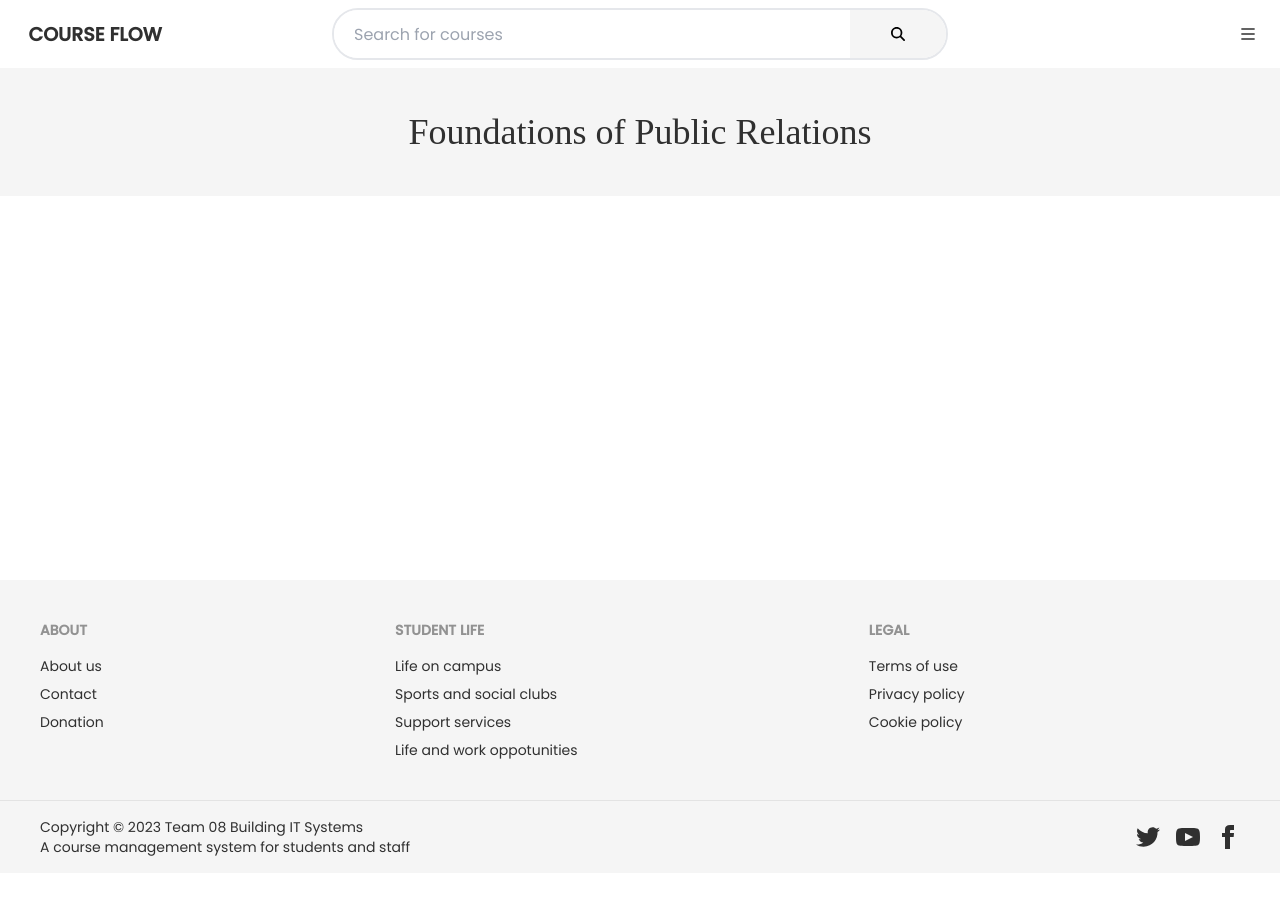
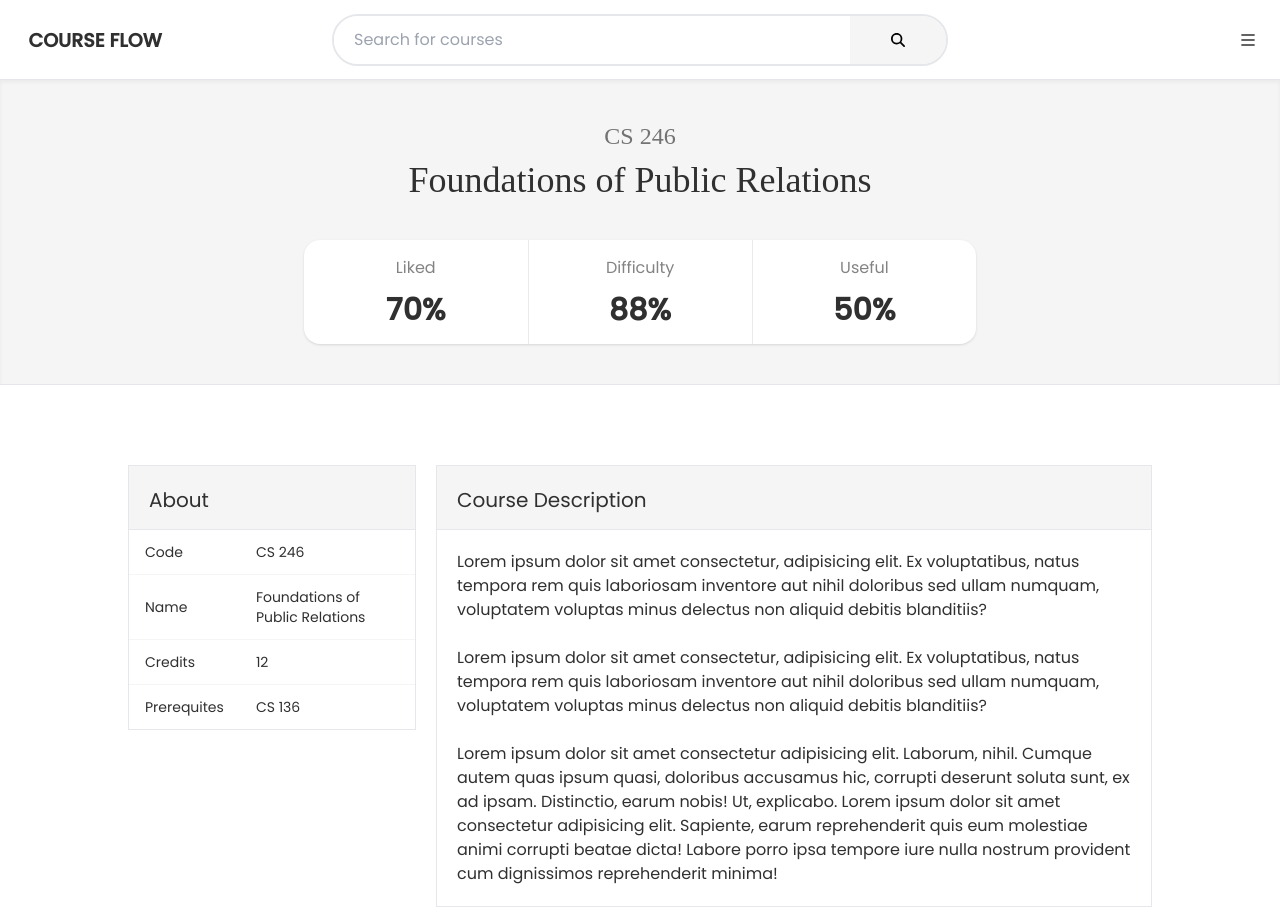
Before and after one commit to ThaiHoangDang/course-flow, a React (Create React App) app: page /course in a window 1280 px wide. Shown: the top 914 px of the page. Before the commit the page ends 873 px from the top, so only its background shows below. Built offline with nearby package versions, Linux system fonts and the light colour scheme; a web font is replaced by a local one.

Commit message:
add Course info page!!!

```diff
--- /dev/null
+++ b/src/components/Course/CourseHeader.jsx
@@ -0,0 +1,33 @@
+export default function CourseHeader({code, name, liked, difficulty, useful}) {
+
+  return (
+    <div className="bg-base-200 shadow-inner">
+      <div className="text-center px-8 lg:px-32 p-10 flex flex-wrap justify-center items-center">
+        <div>
+          <h1 className="w-full text-xl md:text-2xl text-neutral-500 mb-2">{code}</h1>
+          <h1 className="text-3xl md:text-4xl">{name}</h1>
+        </div>
+      </div>
+      <div className="px-8 lg:px-32 pb-10 border-b">
+        <div className="mx-auto stats flex max-w-2xl shadow text-center">
+
+          <div className="stat">
+            <div className="stat-title mb-3">Liked</div>
+            <div className="text-3xl font-bold">{liked ? liked + "%" : "_"}</div>
+          </div>
+
+          <div className="stat">
+            <div className="stat-title mb-3">Difficulty</div>
+            <div className="text-3xl font-bold">{difficulty ? difficulty + "%" : "_"}</div>
+          </div>
+
+          <div className="stat">
+            <div className="stat-title mb-3">Useful</div>
+            <div className="text-3xl font-bold">{useful ? useful + "%" : "_"}</div>
+          </div>
+
+        </div>
+      </div>
+    </div>
+  );
+}
--- a/src/components/Footer.jsx
+++ b/src/components/Footer.jsx
@@ -2,8 +2,8 @@ import { Link } from "react-router-dom";
 
 export default function Footer() {
 	return (
-		<div>
-			<footer className="footer p-10 bg-base-200 text-base-content">
+		<footer className="border-t">
+			<div className="footer p-10 bg-base-200 text-base-content">
 				<nav>
 					<header className="footer-title">About</header>
 					<Link className="link link-hover">About us</Link>
@@ -23,8 +23,8 @@ export default function Footer() {
 					<Link className="link link-hover">Privacy policy</Link>
 					<Link className="link link-hover">Cookie policy</Link>
 				</nav>
-			</footer>
-			<footer className="footer px-10 py-4 border-t bg-base-200 text-base-content border-base-300">
+			</div>
+			<div className="footer px-10 py-4 border-t bg-base-200 text-base-content border-base-300">
 				<aside className="items-center grid-flow-col">
 					<p>Copyright © 2023 Team 08 Building IT Systems<br/>A course management system for students and staff</p>
 				</aside>
@@ -35,7 +35,7 @@ export default function Footer() {
 						<Link><svg xmlns="http://www.w3.org/2000/svg" width="24" height="24" viewBox="0 0 24 24" className="fill-current"><path d="M9 8h-3v4h3v12h5v-12h3.642l.358-4h-4v-1.667c0-.955.192-1.333 1.115-1.333h2.885v-5h-3.808c-3.596 0-5.192 1.583-5.192 4.615v3.385z"></path></svg></Link>
 					</div>
 				</nav>
-			</footer>
-		</div>
+			</div>
+		</footer>
 	);
 }
--- a/src/components/Header.jsx
+++ b/src/components/Header.jsx
@@ -2,7 +2,7 @@ import { Link } from "react-router-dom";
 
 export default function Header() {
 	return (
-		<div className="navbar shadow-sm flex gap-2">
+		<div className="navbar shadow-sm flex gap-2 h-20 border-b">
 			<div className="basis-2/12 md:basis-3/12">
 				<Link to="/" className="btn btn-ghost text-xl hidden md:flex">Course Flow</Link>
 				<Link to="/" className="btn btn-ghost text-xl md:hidden">CF</Link>
--- a/src/components/SubHeader.jsx
+++ b/src/components/SubHeader.jsx
@@ -2,7 +2,7 @@ export default function SubHeader({name}) {
 
   return (
     <div className="text-center px-8 lg:px-32 h-32 flex flex-wrap justify-center items-center bg-base-200">
-      <h1 className="text-2xl md:text-4xl">{name}</h1>
+      <h1 className="text-3xl md:text-4xl">{name}</h1>
     </div>
   );
 }
--- a/src/pages/common/Course.jsx
+++ b/src/pages/common/Course.jsx
@@ -1,6 +1,6 @@
 import Header from "../../components/Header";
 import Footer from "../../components/Footer";
-import SubHeader from "../../components/SubHeader";
+import CourseHeader from "../../components/Course/CourseHeader";
 
 import { courses } from "../../assets/tempData/courses";
 let course = courses[0];
@@ -9,10 +9,75 @@ export default function Course() {
 	return (
 		<div>
 			<Header />
-			<SubHeader name={course["name"]}/>
-			<div className="px-8 lg:px-32">
-
-				<div className="h-96"></div>
+			<CourseHeader code="CS 246" name={course["name"]} liked="70" difficulty="88" useful="50" />
+			<div className="px-8 lg:px-32 py-20">
+				<div className="md:flex gap-5">
+					<div className="w-full lg:w-72 mb-10">
+						<div className="border sticky top-10">
+							<div className="h-16 bg-base-200 border-b">
+								<h2 className="text-xl p-5">About</h2>
+							</div>
+							<div className="overflow-x-auto">
+								<table className="table">
+									<tbody>
+										<tr>
+											<td>Code</td>
+											<td>CS 246</td>
+										</tr>
+										<tr>
+											<td>Name</td>
+											<td>Foundations of Public Relations</td>
+										</tr>
+										<tr>
+											<td>Credits</td>
+											<td>12</td>
+										</tr>
+										<tr>
+											<td>Prerequites</td>
+											<td>CS 136</td>
+										</tr>
+									</tbody>
+								</table>
+							</div>
+						</div>
+					</div>
+					<div className="mb-10 flex-1">
+						<div className="border">
+							<div className="h-16 bg-base-200 border-b">
+								<h2 className="text-xl p-5">Course Description</h2>
+							</div>
+							<div className="p-5">
+							<p>Lorem ipsum dolor sit amet consectetur, adipisicing elit. Ex voluptatibus, natus tempora rem quis laboriosam inventore aut nihil doloribus sed ullam numquam, voluptatem voluptas minus delectus non aliquid debitis blanditiis?</p><br />
+								<p>Lorem ipsum dolor sit amet consectetur, adipisicing elit. Ex voluptatibus, natus tempora rem quis laboriosam inventore aut nihil doloribus sed ullam numquam, voluptatem voluptas minus delectus non aliquid debitis blanditiis?</p><br />
+								<p>Lorem ipsum dolor sit amet consectetur adipisicing elit. Laborum, nihil. Cumque autem quas ipsum quasi, doloribus accusamus hic, corrupti deserunt soluta sunt, ex ad ipsam. Distinctio, earum nobis! Ut, explicabo. Lorem ipsum dolor sit amet consectetur adipisicing elit. Sapiente, earum reprehenderit quis eum molestiae animi corrupti beatae dicta! Labore porro ipsa tempore iure nulla nostrum provident cum dignissimos reprehenderit minima!</p>
+							</div>
+						</div>
+						<div className="collapse collapse-arrow bg-base-200 border mt-2 rounded-none">
+							<input type="checkbox" className="peer" />
+							<div className="collapse-title text-xl">
+								Course Learning Outcomes
+							</div>
+							<div className="collapse-content bg-white border-t">
+								<div className="my-4">
+									<p>Lorem ipsum dolor sit amet consectetur, adipisicing elit. Laborum rem ea ipsum, accusamus molestiae tempora libero expedita saepe dolorem aliquid quisquam doloremque ab reiciendis? Vitae minus nam natus. Blanditiis, provident.</p><br />
+									<p>Lorem ipsum dolor sit amet consectetur, adipisicing elit. Laborum rem ea ipsum, accusamus molestiae tempora libero expedita saepe dolorem aliquid quisquam doloremque ab reiciendis? Vitae minus nam natus. Blanditiis, provident.</p>
+								</div>
+							</div>
+						</div>
+						<div className="collapse collapse-arrow bg-base-200 border mt-2 rounded-none">
+							<input type="checkbox" className="peer" />
+							<div className="collapse-title text-xl">
+								Assessment Information
+							</div>
+							<div className="collapse-content bg-white border-t">
+								<div className="my-4">
+									<p>Lorem ipsum dolor sit amet consectetur, adipisicing elit. Laborum rem ea ipsum, accusamus molestiae tempora libero expedita saepe dolorem aliquid quisquam doloremque ab reiciendis? Vitae minus nam natus. Blanditiis, provident.</p><br />
+									<p>Lorem ipsum dolor sit amet consectetur, adipisicing elit. Laborum rem ea ipsum, accusamus molestiae tempora libero expedita saepe dolorem aliquid quisquam doloremque ab reiciendis? Vitae minus nam natus. Blanditiis, provident.</p>
+								</div>
+							</div>
+						</div>
+					</div>
+				</div>
 			</div>
 			<Footer />
 		</div>
```
